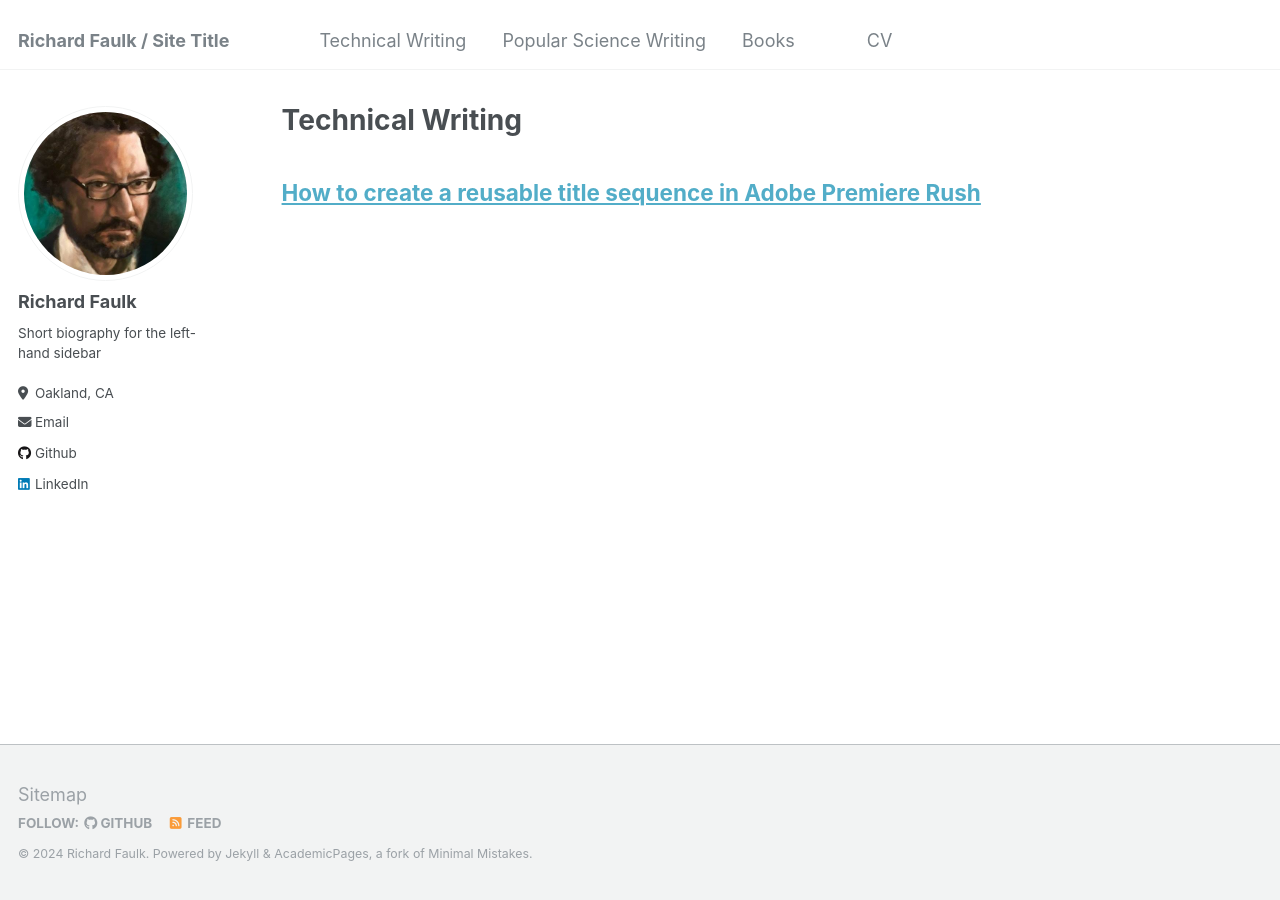
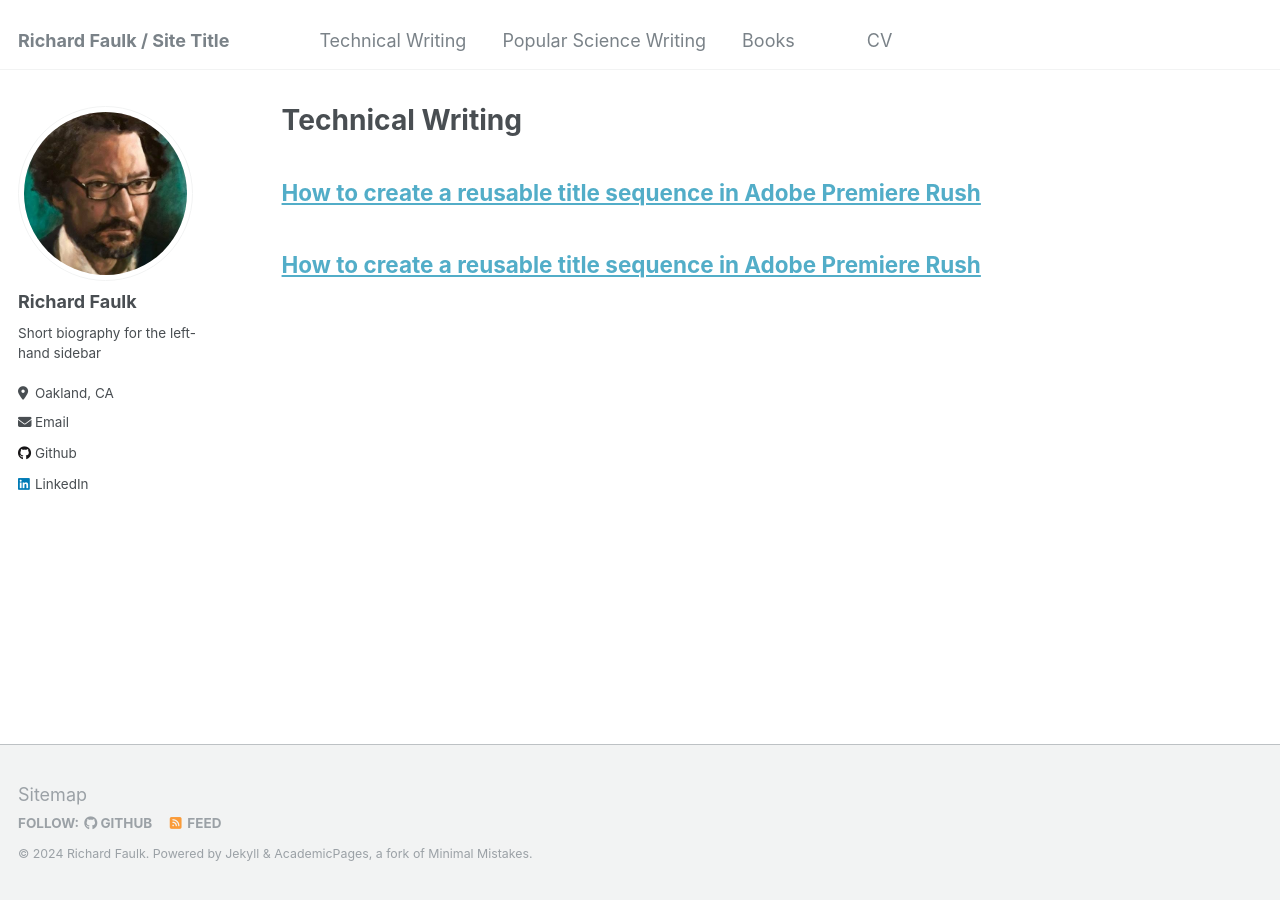
Before and after one commit to RichardKF/richardkf.github.io, a Jekyll site: the page built from _pages/techWriting.md, in a window 1280 px wide. Built offline with Jekyll 4.4.1, drawn with Linux system fonts in a browser that asks for light colours.

Commit message:
Update techWriting.md

```diff
--- a/_pages/techWriting.md
+++ b/_pages/techWriting.md
@@ -6,6 +6,7 @@
 ---
 <p> </p>
 <p> </p>
-## [How to create a reusable title sequence in Adobe Premiere Rush](https://richardkf.github.io/popularSci/faulkTitleSequence.pdf)
+## [How to create a reusable title sequence in Adobe Premiere Rush](https://richardkf.github.io/_tech_writing/faulkTitleSequence.pdf)
 <p> </p>
 <p> </p>
+## [How to create a reusable title sequence in Adobe Premiere Rush](https://richardkf.github.io/popularSci/faulkTitleSequence.pdf)
```
